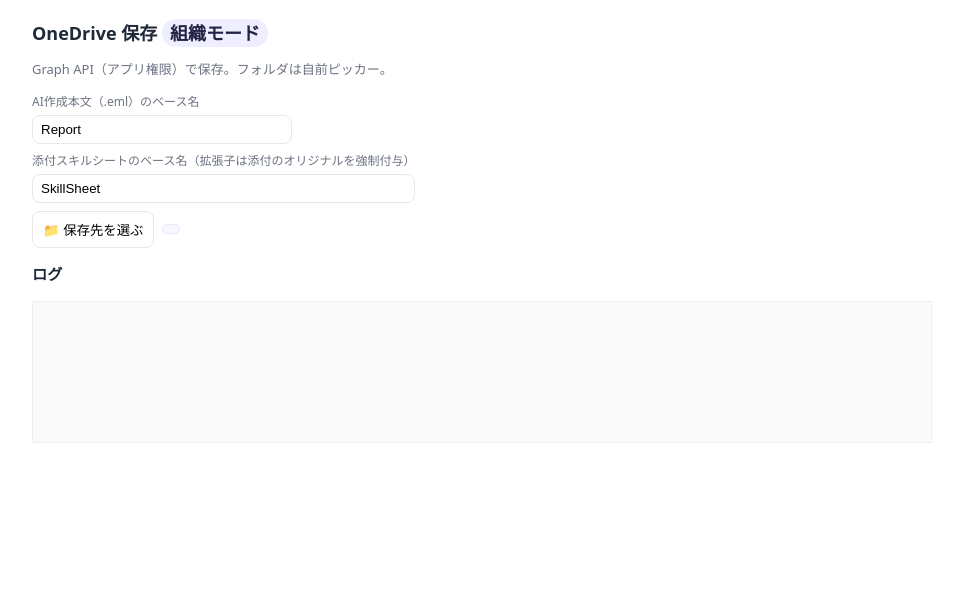
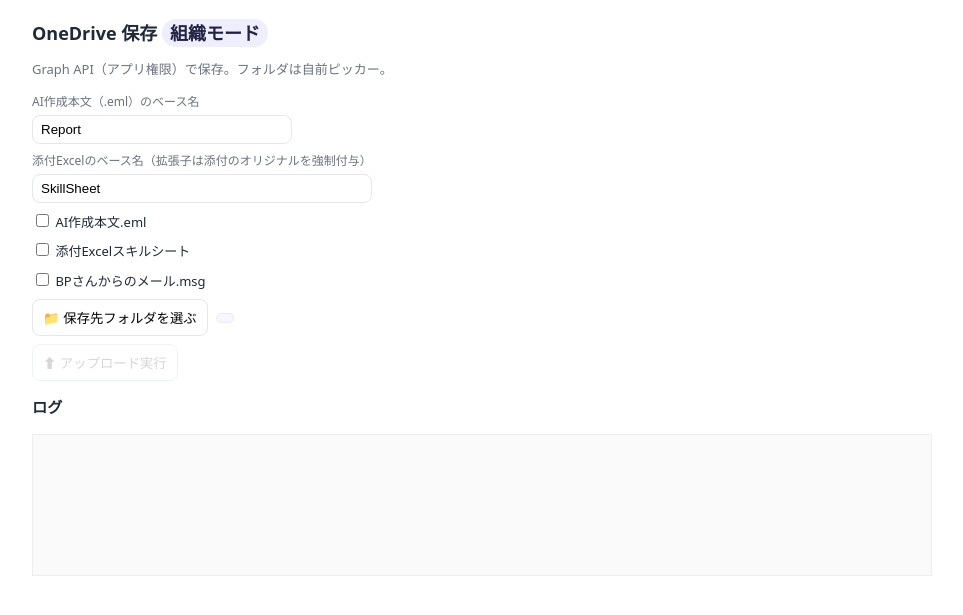
Before and after one commit to miyasaka-t/ai-az-monolith, a Python web app: template templates/onedrive.html in a window 1280 px wide. Shown: the top 615 px of the page, without its empty margins (158-1121 px from the left). Run offline with Jinja, Linux system fonts and the light colour scheme; the template is opened without the code that fills it, so the values that code supplies are empty.

Commit message:
変更内容を説明するメッセージ

```diff
--- a/templates/onedrive.html
+++ b/templates/onedrive.html
@@ -2,9 +2,8 @@
 <meta charset="utf-8" />
 <title>OneDrive 保存（組織専用ピッカー + 新規フォルダ）</title>
 <meta name="viewport" content="width=device-width, initial-scale=1" />
-<link rel="icon" href="data:,">
 <style>
-  :root{ --fg:#1f2937; --muted:#6b7280; --line:#e5e7eb; --bg:#fff; --primary:#0b5; --sel:#e6f3ff; --selborder:#9cc7ff; }
+  :root{ --fg:#1f2937; --muted:#6b7280; --line:#e5e7eb; --bg:#fff; --primary:#0b5; }
   body{font:13px/1.5 ui-sans-serif,system-ui,Segoe UI,Helvetica,Arial;
        color:var(--fg); max-width:900px; margin:20px auto; padding:0 10px;}
   h1{font-size:18px;margin:0 0 8px}
@@ -37,28 +36,29 @@
   .tr{padding:2px 6px}
   .rowbox{display:flex;align-items:center;gap:8px;border:1px solid var(--line);border-radius:10px;padding:6px 8px;min-height:34px}
   .tr:hover .rowbox{background:#f8faff}
-  .rowbox.selected{ background: var(--sel); border-color: var(--selborder); }
   .name{overflow:hidden;text-overflow:ellipsis;white-space:nowrap}
   .act{display:inline-flex;gap:6px;justify-content:flex-end;align-items:center}
   .act > button{padding:6px 8px;line-height:1;border-radius:8px}
-  .ok{background:var(--primary);color:#fff;border-color: var(--primary)}
+  .ok{background:var(--primary);color:#fff;border-color:var(--primary)}
   .picker-foot{display:flex;justify-content:space-between;align-items:center;padding:8px 10px;border-top:1px solid var(--line)}
   .path{font-family:ui-monospace,Menlo,Consolas,monospace;color:#555;overflow:hidden;text-overflow:ellipsis;white-space:nowrap;max-width:62%}
 
-  /* 縦並び */
+  /* ✅ 縦並び用 */
   .vertical{flex-direction:column;align-items:flex-start;gap:8px}
+  .chk{display:flex;align-items:center;gap:8px}
 
-  /* 親へボタン非表示（既存維持） */
+   /* ✅ 親へボタン非表示 */
   #btnUp { display: none !important; }
 
-  /* 強制付与ヒントをUIから隠す（既存維持） */
+    /* 強制付与ヒントをUIから隠す */
   #nm_eml_hint, #nm_xlsx_hint { display: none !important; }
+
 </style>
 
 <h1>OneDrive 保存 <span class="badge">組織モード</span></h1>
 <p class="muted">Graph API（アプリ権限）で保存。フォルダは自前ピッカー。</p>
 
-<!-- ベース名入力 -->
+<!-- ✅ 新UI：ベース名だけ入力。拡張子は自動付与（縦並び） -->
 <div class="row vertical">
   <div class="col">
     <label class="small">AI作成本文（.eml）のベース名</label>
@@ -66,22 +66,40 @@
     <div class="muted" id="nm_eml_hint"></div>
   </div>
   <div class="col">
-    <label class="small">添付スキルシートのベース名（拡張子は添付のオリジナルを強制付与）</label>
+    <label class="small">添付Excelのベース名（拡張子は添付のオリジナルを強制付与）</label>
     <input id="xlsxBase" type="text" placeholder="SkillSheet">
     <div class="muted" id="nm_xlsx_hint"></div>
   </div>
 </div>
 
-<!-- 操作 -->
-<div class="row">
-  <button id="openPicker">📁 保存先を選ぶ</button>
-  <span id="pickedHint" class="pill"></span>
+<!-- ✅ 保存内容チェックボックス（縦並び） -->
+<div class="row vertical">
+  <div class="chk">
+    <label><input type="checkbox" id="cb_eml"> AI作成本文.eml</label>
+    <span id="nm_eml" class="muted"></span>
+  </div>
+  <div class="chk">
+    <label><input type="checkbox" id="cb_xlsx"> 添付Excelスキルシート</label>
+    <span id="nm_xlsx" class="muted"></span>
+  </div>
+  <div class="chk">
+    <label><input type="checkbox" id="cb_msg"> BPさんからのメール.msg</label>
+    <span id="nm_msg" class="muted"></span>
+  </div>
+</div>
+
+<div id="orgPanel">
+  <div class="row">
+    <button id="pickLocal">📁 保存先フォルダを選ぶ</button>
+    <span id="pickedHint" class="pill"></span>
+  </div>
+  <div class="row"><button id="upload" disabled>⬆ アップロード実行</button></div>
 </div>
 
 <h3>ログ</h3>
 <pre id="log"></pre>
 
-<!-- 自前フォルダピッカー -->
+<!-- 以降：自前フォルダピッカー（既存） -->
 <div id="picker" class="picker-backdrop" style="display:none" role="dialog" aria-modal="true">
   <div class="picker-panel">
     <div class="picker-head">
@@ -102,7 +120,7 @@
       <div class="path" id="currentPath">/</div>
       <div>
         <button id="pickerCancel">キャンセル</button>
-        <button id="pickerSave" class="ok" disabled>保存</button>
+        <button id="pickerOk" class="ok" disabled>このフォルダを選択</button>
       </div>
     </div>
   </div>
@@ -113,148 +131,106 @@ const $ = (id)=>document.getElementById(id);
 const log = (m)=>{ $("log").textContent += m + "\n"; };
 
 // ===== クエリ初期化 =====
+// 例: /front?ticket_eml=...&ticket_msg=...&eml=見積提案&excel=候補者A_スキル
 const q = new URLSearchParams(location.search);
 const T_EML   = q.get("ticket_eml")   || "";
-const T_XLSX  = q.get("ticket_xlsx")  || "";
+const T_XLSX  = q.get("ticket_xlsx")  || ""; // 別途来る運用も想定（任意）
 const T_MSG   = q.get("ticket_msg")   || "";
-const TICKET_SINGLE = q.get("ticket") || "";
+const TICKET_SINGLE = q.get("ticket") || ""; // 単体チケット運用も一応維持
 
-// ベース名初期値
+// ✅ ベース名の初期表示（拡張子なし想定）
 const EML_BASE_INIT  = (q.get("eml")   || "Report").trim();
-
-// 添付ベース名（クエリ優先・複数エイリアスに対応 / デフォルトは従来互換の "SkillSheet"）
-const ATTACH_Q =
-  (q.get("attach") ?? q.get("excel") ?? q.get("xlsx") ?? q.get("name_xlsx") ?? "").trim();
-const XLSX_BASE_INIT = ATTACH_Q || "SkillSheet";
-
+const XLSX_BASE_INIT = (q.get("excel") || "SkillSheet").trim();
 $("emlBase").value  = EML_BASE_INIT;
 $("xlsxBase").value = XLSX_BASE_INIT;
 
-// エンドポイント
 const EP_PEEK             = "/tickets/peek";
 const EP_UPLOAD_ORG       = "/api/upload";
 const EP_LIST_FOLDERS     = "/api/drive/folders";
 const EP_CREATE_FOLDER    = "/api/drive/create-folder";
 const EP_CREATE_FOLDER_ALT= "/api/drive/createFolder";
 const EP_MSG_TO_XLSX_TID  = "/api/msg-to-xlsx-ticket";
-const EP_DELETE_FOLDER    = "/api/drive/delete-folder";
 
-// === 追加ここから（upload-from-url）===
-const EP_UPLOAD_FROM_URL  = "/api/upload-from-url";
-// 固定のGitHub Rawファイル（必要に応じて変更/フォーム化OK）
-const GITHUB_RAW_URL   = "https://github.com/miyasaka-t/macros/raw/refs/heads/main/%E5%8D%B0%E5%88%B7_%E3%83%97%E3%83%AD%E3%83%91%E3%83%86%E3%82%A3%E3%83%BC_%E3%83%9E%E3%82%AF%E3%83%AD.xlsm";
-const GITHUB_SAVE_NAME = "印刷_プロパティーマクロ.xlsm";
-// === 追加ここまで（upload-from-url）===
-
-// 初期ヒント
-(function initHints(){
-  $("nm_eml_hint").textContent  = "保存時は「" + $("emlBase").value + ".eml」を強制付与";
-  $("nm_xlsx_hint").textContent = "保存時は「" + $("xlsxBase").value + " + 添付の拡張子」を強制付与";
+// --- 初期表示（どのチケットが来てるか）
+(async function initPeek(){
+  try {
+    if (T_EML || TICKET_SINGLE){ $("cb_eml").checked = true; $("nm_eml").textContent = "ticket ready"; }
+    if (T_XLSX){ $("cb_xlsx").checked = true; $("nm_xlsx").textContent = "ticket ready"; }
+    if (T_MSG){ $("cb_msg").checked = true; $("nm_msg").textContent = "ticket ready"; }
+    $("nm_eml_hint").textContent  = "保存時は「" + $("emlBase").value + ".eml」を強制付与";
+    $("nm_xlsx_hint").textContent = "保存時は「" + $("xlsxBase").value + " + 添付の拡張子」を強制付与";
+  } catch(e){ log("peek error: "+e.message); }
 })();
 
-// ===== フォルダピッカー =====
+// ===== フォルダピッカー（既存） =====
 let pickedFolderId=null,pickedFolderName=null,currentId="root",historyStack=[],breadcrumb=[{id:"root",name:"ルート"}];
-let selectedRowEl = null;
 
-function openPicker(){
-  pickedFolderId=null; pickedFolderName=null;
-  $("pickerSave").disabled=true;
-  $("picker").style.display="flex";
-  historyStack=[]; breadcrumb=[{id:"root",name:"ルート"}];
-  loadFolder("root",false,"open");
-}
+function openPicker(){ pickedFolderId=null;pickedFolderName=null;$("pickerOk").disabled=true;$("picker").style.display="flex";historyStack=[];breadcrumb=[{id:"root",name:"ルート"}];loadFolder("root",false,"open");}
 function closePicker(){ $("picker").style.display="none"; }
 
 async function loadFolder(id,pushHistory=true,from="enter"){
-  $("list").innerHTML=""; $("pickerSave").disabled=true;
-  selectedRowEl = null;
+  try { console.log("現在のフォルダID:", id); } catch(e) {}
+
+  $("list").innerHTML="";$("pickerOk").disabled=true;
   try{
     const r=await fetch(EP_LIST_FOLDERS+"?parentId="+encodeURIComponent(id||"root"));
     const j=await r.json();
     if(!r.ok) throw new Error(j.error||r.statusText);
     if(pushHistory&&currentId&&from!=="back") historyStack.push(currentId);
-    currentId=id||"root"; updateBreadcrumb(j.parent,id); renderList(j.folders||[]);
+    currentId=id||"root";updateBreadcrumb(j.parent,id);renderList(j.folders||[]);
     $("currentPath").textContent=breadcrumb.map(c=>c.name).join("/")||"/";
   }catch(e){ log("❌ folder load: "+e.message); }
 }
 function updateBreadcrumb(parentMeta,id){
   if((id||"root")==="root") breadcrumb=[{id:"root",name:"ルート"}];
-  else { breadcrumb.push({id,name:(parentMeta&&parentMeta.name)||"(不明)"}); }
+  else{breadcrumb.push({id,name:(parentMeta&&parentMeta.name)||"(不明)"});}
   $("crumbs").innerHTML="";
   breadcrumb.forEach((c,i)=>{
     const s=document.createElement("span");
     s.className="crumb"; s.textContent=c.name;
-    s.onclick=()=>{ breadcrumb=breadcrumb.slice(0,i+1); loadFolder(c.id,false,"crumb"); };
+    s.onclick=()=>{breadcrumb=breadcrumb.slice(0,i+1);loadFolder(c.id,false,"crumb");};
     $("crumbs").appendChild(s);
   });
 }
 function renderList(folders){
   const list=$("list");
-  if(!folders.length){ list.innerHTML="<div style='padding:10px'>（空）</div>"; return; }
+  if(!folders.length){list.innerHTML="<div style='padding:10px'>（空）</div>";return;}
   folders.forEach(f=>{
-    const row=document.createElement("div"); row.className="tr";
-    const left=document.createElement("div"); left.className="rowbox name"; left.textContent="📁 "+f.name;
-    // クリックで選択
-    left.onclick=()=>{
-      if(selectedRowEl) selectedRowEl.classList.remove("selected");
-      left.classList.add("selected");
-      selectedRowEl = left;
-      pickedFolderId = f.id;
-      pickedFolderName = f.name;
-      $("pickerSave").disabled=false;
-      $("currentPath").textContent=breadcrumb.map(c=>c.name).join("/")+"/"+f.name;
-    };
-    // ✅ ダブルクリックで開く（修正済み）
-    left.ondblclick = () => enterFolder(f.id,f.name);
-
-    const right=document.createElement("div"); right.className="act";
-    const bOpen=document.createElement("button"); bOpen.textContent="開く"; bOpen.onclick=()=>enterFolder(f.id,f.name);
-    const bDel=document.createElement("button"); bDel.textContent="削除"; bDel.onclick=()=>deleteFolder(f.id,f.name);
-    right.appendChild(bOpen); right.appendChild(bDel);
-
-    row.appendChild(left); row.appendChild(right);
-    list.appendChild(row);
+    const row=document.createElement("div");row.className="tr";
+    const left=document.createElement("div");left.className="rowbox";left.textContent="📁 "+f.name;left.ondblclick=()=>enterFolder(f.id,f.name);
+    const right=document.createElement("div");right.className="act";
+    const bOpen=document.createElement("button");bOpen.textContent="開く";bOpen.onclick=()=>enterFolder(f.id,f.name);
+    const bChoose=document.createElement("button");bChoose.textContent="ここに保存";bChoose.onclick=()=>chooseHere(f.id,f.name);
+    right.appendChild(bOpen);right.appendChild(bChoose);
+    row.appendChild(left);row.appendChild(right);list.appendChild(row);
   });
 }
-function enterFolder(id,name){ breadcrumb.push({id,name}); loadFolder(id,true,"enter"); }
+function enterFolder(id,name){breadcrumb.push({id,name});loadFolder(id,true,"enter");}
+function chooseHere(id,name){pickedFolderId=id;pickedFolderName=name;$("pickerOk").disabled=false;$("currentPath").textContent=breadcrumb.map(c=>c.name).join("/")+"/"+name;}
 
-async function deleteFolder(id,name){
-  if(!confirm(`「${name}」を削除します。よろしいですか？`)) return;
-  try{
-    const r = await fetch(EP_DELETE_FOLDER, { method:"POST", headers:{"Content-Type":"application/json"}, body: JSON.stringify({ id }) });
-    const j = await r.json().catch(()=>({}));
-    if(!r.ok || j.ok !== true){ throw new Error((j && (j.detail||j.error)) || r.statusText); }
-    log(`🗑️ 削除: ${name}`);
-    await loadFolder(currentId,false,"delete");
-  }catch(e){
-    alert("削除失敗: " + e.message);
-  }
-}
-
-$("btnBack").onclick=()=>{ if(!historyStack.length) return; const prev=historyStack.pop(); loadFolder(prev,false,"back"); };
-$("btnUp").onclick=()=>{ if(breadcrumb.length<=1) return; breadcrumb.pop(); loadFolder(breadcrumb[breadcrumb.length-1].id,false,"up"); };
+$("btnBack").onclick=()=>{if(!historyStack.length)return;const prev=historyStack.pop();loadFolder(prev,false,"back");};
+$("btnUp").onclick=()=>{if(breadcrumb.length<=1)return;breadcrumb.pop();loadFolder(breadcrumb[breadcrumb.length-1].id,false,"up");};
 $("btnReload").onclick=()=>loadFolder(currentId,false,"reload");
 
 // 新規フォルダ
 async function createFolderCall(url,parentId,name){
   const body={parentId:parentId||"root",name:(name||"").trim(),conflictBehavior:"rename"};
   const r=await fetch(url,{method:"POST",headers:{"Content-Type":"application/json"},body:JSON.stringify(body)});
-  const txt=await r.text(); let j; try{ j=JSON.parse(txt);}catch{ j={raw:txt}; }
-  log(`POST ${url} → ${r.status}
-req=${JSON.stringify(body)}
-res=${txt.substring(0,200)}`);
-  return { ok:r.ok, status:r.status, json:j };
+  const txt=await r.text();let j;try{j=JSON.parse(txt);}catch{j={raw:txt};}
+  log(`POST ${url} → ${r.status}\nreq=${JSON.stringify(body)}\nres=${txt.substring(0,200)}`);
+  return{ok:r.ok,status:r.status,json:j};
 }
 $("btnNewFolder").onclick=async()=>{
-  const base=prompt("新しいフォルダ名?",""); if(!base) return; const name=base.trim(); if(!name) return;
+  const base=prompt("新しいフォルダ名?","");if(!base)return;const name=base.trim();if(!name)return;
   const pid=(!currentId||currentId==="undefined"||currentId==="null")?"root":currentId;
   let res=await createFolderCall(EP_CREATE_FOLDER,pid,name);
-  if(res.status===404){ res=await createFolderCall(EP_CREATE_FOLDER_ALT,pid,name); }
-  if(res.ok){ log(`📁 作成: ${res.json.name}`); await loadFolder(pid,false,"created"); }
-  else { alert("作成失敗: "+res.status); }
+  if(res.status===404){res=await createFolderCall(EP_CREATE_FOLDER_ALT,pid,name);}
+  if(res.ok){log(`📁 作成: ${res.json.name}`);await loadFolder(pid,false,"created");}
+  else{alert("作成失敗: "+res.status);}
 };
 
 $("pickerCancel").onclick=closePicker;
+$("pickerOk").onclick=()=>{if(!pickedFolderId)return;$("pickedHint").textContent="選択中: "+(pickedFolderName||pickedFolderId);$("upload").disabled=false;closePicker();};
 
 // ===== APIユーティリティ =====
 async function uploadOne(endpoint,ticket,nameOverride){
@@ -264,59 +240,47 @@ async function uploadOne(endpoint,ticket,nameOverride){
   if(nameOverride) fd.append("fileName",nameOverride);
   const r=await fetch(endpoint,{method:"POST",body:fd});
   const j=await r.json().catch(()=>({}));
-  return { ok:r.ok, status:r.status, body:j };
+  return{ok:r.ok,status:r.status,body:j};
 }
 
-// .msg → .xlsx チケット化
+// .msg → xlsx チケット化（元の拡張子も得る）
 async function createXlsxTicketFromMsg(msgTicket){
-  const body = { ticket: msgTicket };
+  const body = { ticket: msgTicket }; // fileName は渡さない：まずオリジナル名を知る
   const r = await fetch(EP_MSG_TO_XLSX_TID, {
     method: "POST",
     headers: { "Content-Type": "application/json" },
     body: JSON.stringify(body)
   });
   const j = await r.json().catch(()=>({}));
-  if (!r.ok || !j.ok) throw new Error("msg-to-xlsx-ticket failed: "+JSON.stringify(j));
+  if (!r.ok || !j.ok) {
+    throw new Error("msg-to-xlsx-ticket failed: "+JSON.stringify(j));
+  }
   return j; // { ok, ticket, fileName }
 }
 
-// === 追加ここから（upload-from-url）===
-// URLから直接アップロード（GitHub Rawなど）
-async function uploadFromUrl(url, folderId, fileName){
-  const body = { url, folderId, fileName };
-  const r = await fetch(EP_UPLOAD_FROM_URL, {
-    method: "POST",
-    headers: { "Content-Type": "application/json" },
-    body: JSON.stringify(body)
-  });
-  const j = await r.json().catch(()=>({}));
-  return { ok:r.ok, status:r.status, body:j };
-}
-// === 追加ここまで（upload-from-url）===
+// ===== アップロード実行 =====
+$("pickLocal").onclick=openPicker;
+$("upload").onclick=async()=>{
+  if(!pickedFolderId){alert("フォルダ選んで");return;}
 
-// ===== 3つすべて保存（来ているチケットは全部） + 4つ目のGitHub保存 =====
-async function doUpload(){
-  if(!pickedFolderId){ alert("保存先フォルダを選んでください"); return; }
+  const want_eml  = $("cb_eml").checked  && (T_EML || TICKET_SINGLE);
+  const want_xlsx = $("cb_xlsx").checked && (T_MSG || T_XLSX); // 原則 .msg から抽出
+  const want_msg  = $("cb_msg").checked  && T_MSG;
+
+  if(!want_eml && !want_xlsx && !want_msg){alert("保存項目チェックを");return;}
 
   // 入力されたベース名
   const emlBase  = ($("emlBase").value  || "Report").trim();
   const xlsxBase = ($("xlsxBase").value || "SkillSheet").trim();
-  const emlName = emlBase.toLowerCase().endsWith(".eml") ? emlBase : (emlBase + ".eml");
 
-  // 3点：EML / MSG / (MSG→)XLSX を全保存（来ているものは全部）
-  const want_eml  = Boolean(T_EML || TICKET_SINGLE);
-  const want_msg  = Boolean(T_MSG);
-  const want_xlsx = Boolean(T_MSG || T_XLSX);
+  // .eml の最終名（.emlを強制付与）
+  const emlName = emlBase ? (emlBase.toLowerCase().endsWith(".eml") ? emlBase : emlBase + ".eml") : "Report.eml";
 
-  if(!want_eml && !want_msg && !want_xlsx){
-    alert("保存するチケットがありません（ticket_eml / ticket_msg / ticket_xlsx のいずれかが必要）");
-    return;
-  }
-
+  $("upload").disabled = true;
   try {
-    // 1) xlsx チケットの用意（拡張子確認のため最初に）
     let xlsxTicket = null;
     let xlsxOrigFileName = null;
+    // 1) 先に xlsx 用の非消費チケット化（オリジナル拡張子を知る）
     if (want_xlsx) {
       if (T_MSG) {
         log("→ msg-to-xlsx-ticket");
@@ -325,12 +289,13 @@ async function doUpload(){
         xlsxOrigFileName = (j.fileName || "").trim();
         log("xlsx ticket ok: " + xlsxOrigFileName);
       } else if (T_XLSX) {
+        // すでに xlsx チケットが来ている運用も一応サポート
         xlsxTicket = T_XLSX;
         xlsxOrigFileName = "attachment.xlsx";
       }
     }
 
-    // 2) .eml 保存
+    // 2) eml をアップ（任意）— ベース名 + .eml を強制適用
     if (want_eml) {
       const t = T_EML || TICKET_SINGLE;
       log("→ eml upload as: " + emlName);
@@ -338,15 +303,16 @@ async function doUpload(){
       log(r.ok ? "✅ AI作成本文保存成功" : "❌ eml " + JSON.stringify(r.body));
     }
 
-    // 3) .msg 原文保存
+    // 3) msg 原文をアップ（任意／ここで初めて消費）
     if (want_msg) {
       log("→ msg upload (original name)");
       const r = await uploadOne(EP_UPLOAD_ORG, T_MSG, null);
       log(r.ok ? "✅ BPさんからのメール保存成功" : "❌ msg " + JSON.stringify(r.body));
     }
 
-    // 4) xlsx 保存（ベース名 + 元拡張子）
+    // 4) xlsx をアップ（任意）— ベース名 + “オリジナル拡張子” を強制適用
     if (want_xlsx && xlsxTicket) {
+      // オリジナルの拡張子を抽出（.xlsx / .xlsm / .xls / .csv など）
       let ext = ".xlsx";
       if (xlsxOrigFileName && xlsxOrigFileName.includes(".")) {
         const i = xlsxOrigFileName.lastIndexOf(".");
@@ -357,31 +323,10 @@ async function doUpload(){
       const r = await uploadOne(EP_UPLOAD_ORG, xlsxTicket, xlsxFinalName);
       log(r.ok ? "✅ 添付Excelスキルシート保存成功" : "❌ xlsx " + JSON.stringify(r.body));
     }
-
-    // 5) 4つ目：GitHub Raw から保存
-    try{
-      log("→ upload-from-url: " + GITHUB_RAW_URL);
-      const r4 = await uploadFromUrl(GITHUB_RAW_URL, pickedFolderId, GITHUB_SAVE_NAME);
-      if (r4.ok && r4.body && r4.body.ok) {
-        log("✅ GitHubファイル保存成功: " + (r4.body.name || GITHUB_SAVE_NAME));
-      } else {
-        log("⚠️ GitHub保存失敗: " + JSON.stringify(r4.body));
-      }
-    }catch(e){
-      log("⚠️ upload-from-url エラー: " + e.message);
-    }
-
-    $("pickedHint").textContent = "保存先: " + (pickedFolderName || pickedFolderId);
-  } catch(e){
+  } catch (e) {
     log("❌ " + e.message);
+  } finally {
+    $("upload").disabled = false;
   }
-}
-
-// ピッカー操作
-$("openPicker").onclick=openPicker;
-$("pickerSave").onclick=async ()=>{
-  if(!pickedFolderId){ return; }
-  closePicker();
-  await doUpload(); // ピッカー内の「保存」で即アップロード
 };
 </script>
```
